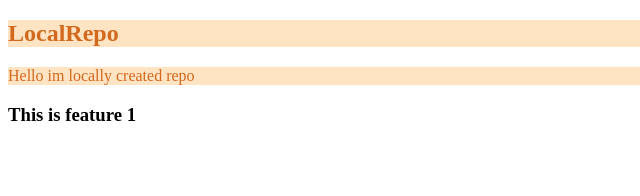
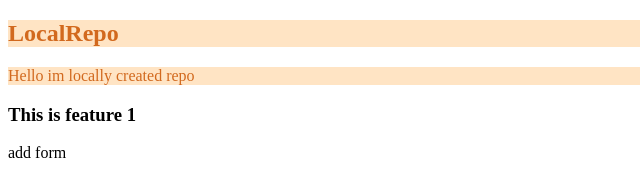
Before and after one commit to gaurang70/LocalRepo, a plain HTML site: page index.html in a window 1280 px wide. Shown: the full height of the page, 0-640 px from the left. Drawn offline with Linux system fonts and the light colour scheme.

Commit message:
add form

```diff
--- a/index.html
+++ b/index.html
@@ -10,5 +10,6 @@
     <h2>LocalRepo</h2>
     <p>Hello im locally created repo</p>
     <h3>This is feature 1</h3>
+    <form action="">add form</form>
 </body>
 </html>
```
